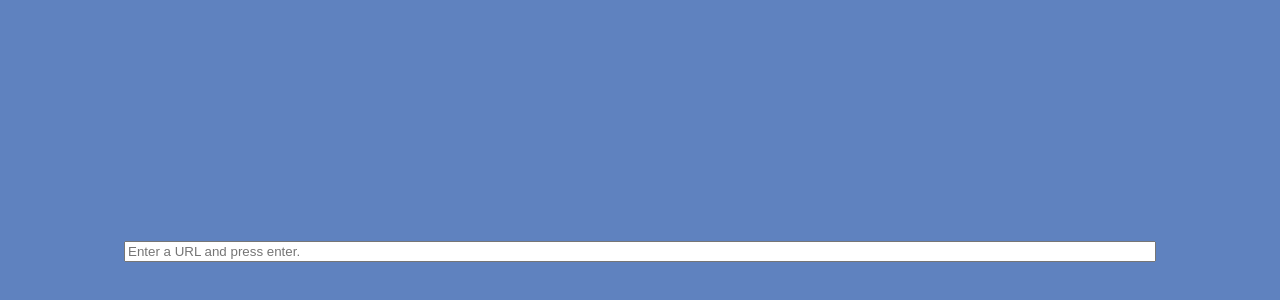
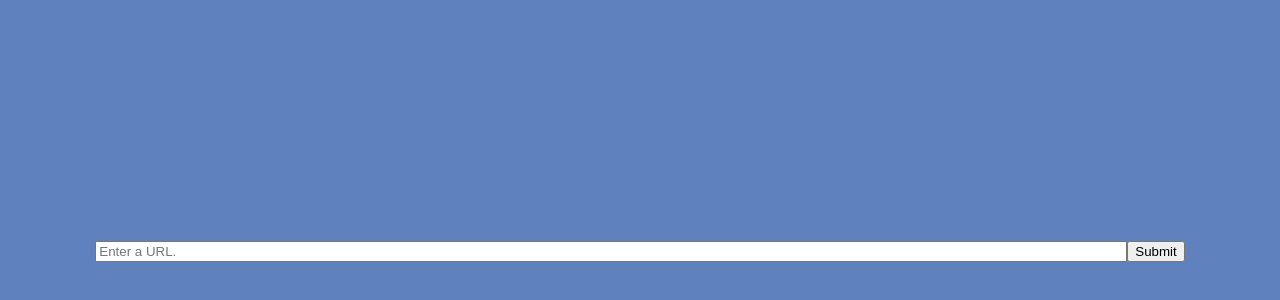
Before and after one commit to avere001/react-scraper, a React (Create React App) app in the folder frontend/: page / in a window 1280 px wide. Shown: the part 154-454 px from the top of the page. Built offline with nearby package versions, Linux system fonts and the light colour scheme.

Commit message:
Add a button to the URL entry component

```diff
--- a/frontend/src/components/UrlEntry.js
+++ b/frontend/src/components/UrlEntry.js
@@ -36,6 +36,7 @@ export default function UrlEntry(props) {
     }
 
     return <form onSubmit={handleSubmit}>
-        <input placeholder="Enter a URL and press enter." className="url-input" value={currentInput} onChange={handleChange}/>
+        <input placeholder="Enter a URL." className="url-input" value={currentInput} onChange={handleChange}/>
+        <input type="submit" />
     </form>
 }
```
